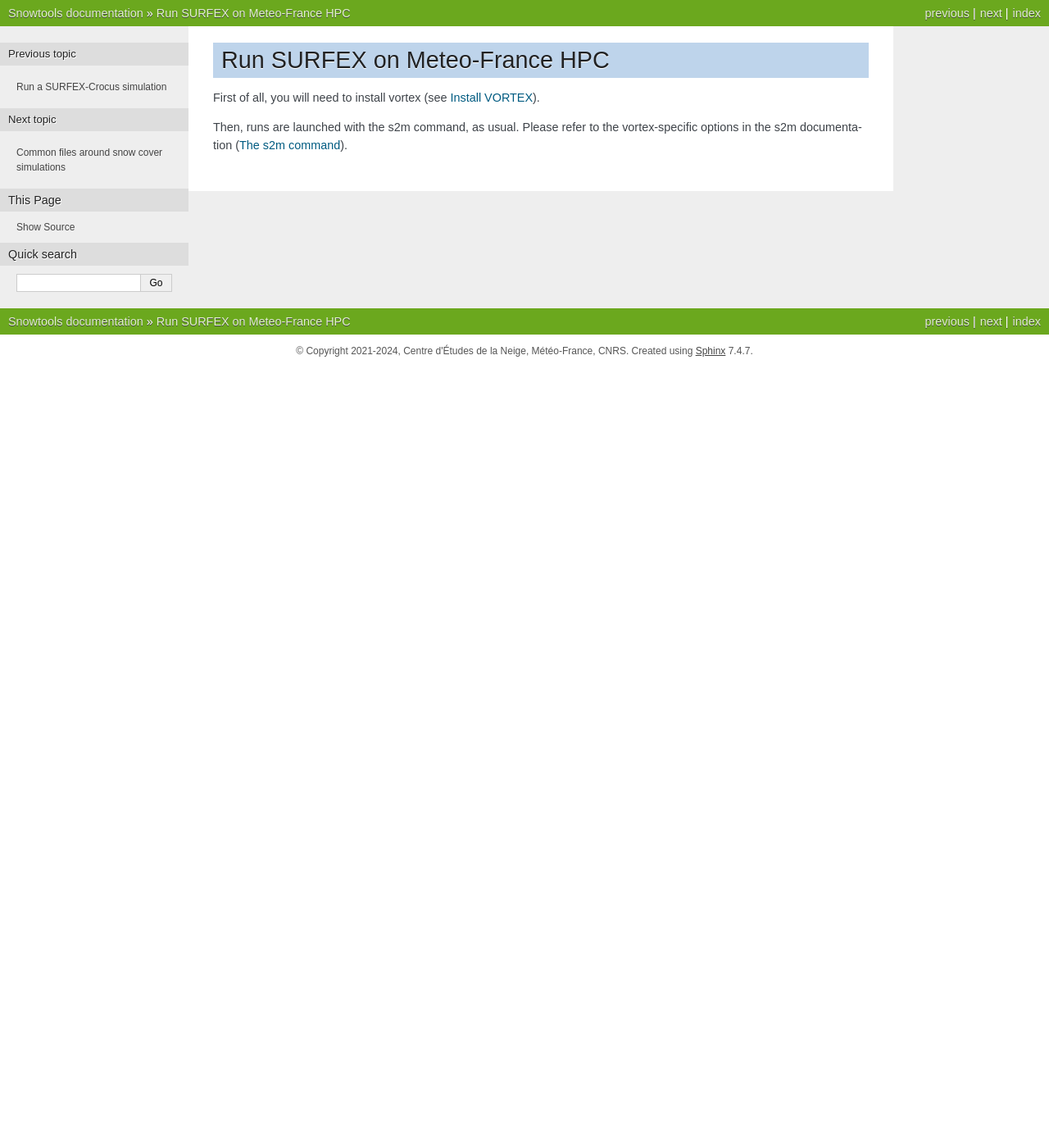
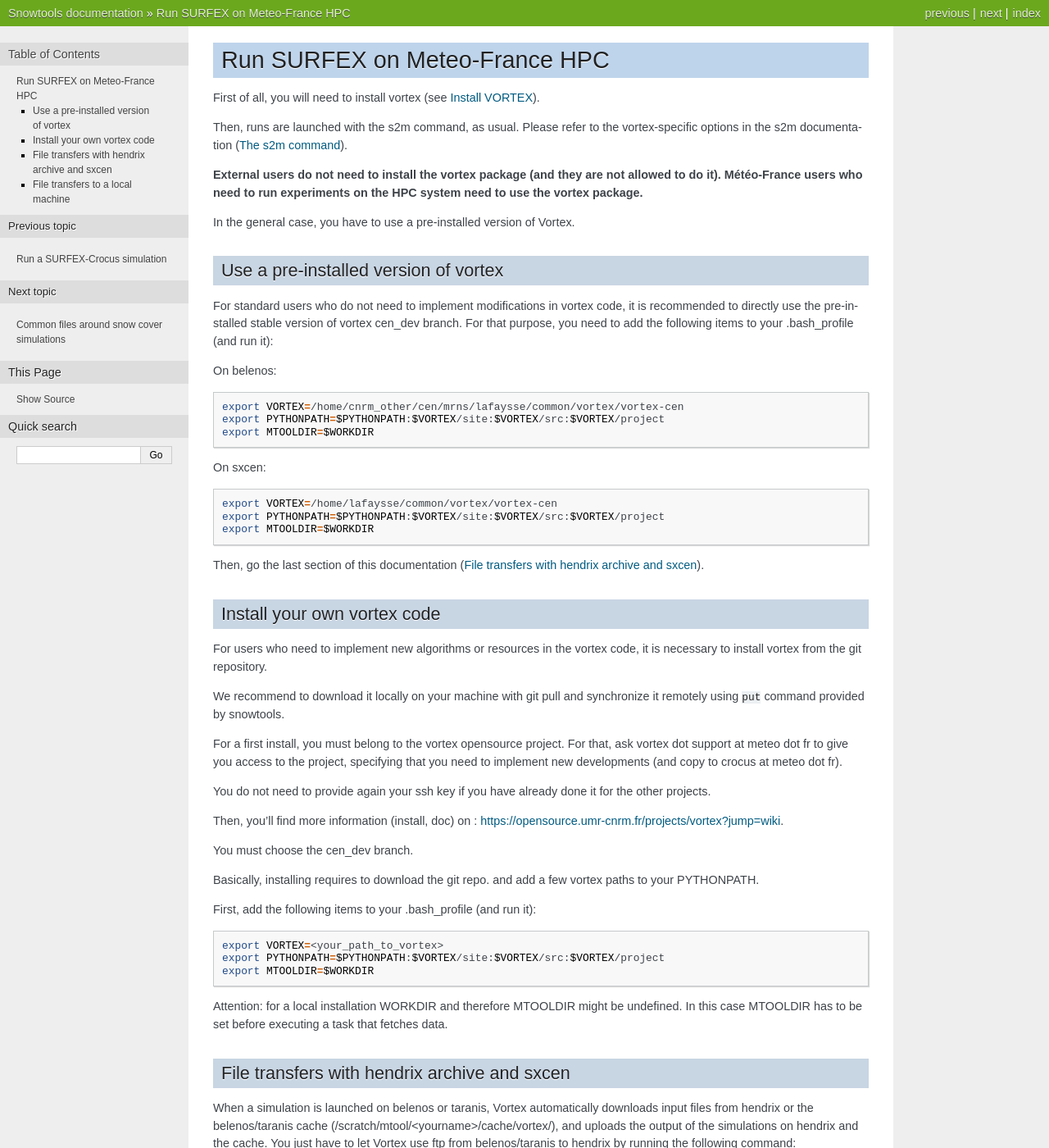
Before and after one commit to UMR-CNRM/snowtools, a Sphinx documentation site: the page built from doc/source/misc/surfex-hpc.rst, in a window 1280 px wide and 1400 px high. Shown: the whole window at 82% size. Built offline with Sphinx 7.4.7, drawn with Linux system fonts in a browser that asks for light colours; formulas are drawn with MathJax 3; some of the changed text lies outside the part shown.

Commit message:
Documentation: formatting

```diff
--- a/doc/source/misc/surfex-hpc.rst
+++ b/doc/source/misc/surfex-hpc.rst
@@ -4,3 +4,93 @@ Run SURFEX on Meteo-France HPC
 First of all, you will need to install vortex (see :ref:`install-vortex`).
 
 Then, runs are launched with the s2m command, as usual. Please refer to the vortex-specific options in the s2m documentation (:ref:`s2m-command`).
+
+
+
+**External users do not need to install the vortex package (and they are not allowed to do it). Météo-France users who need to run experiments on the HPC system need to use the vortex package.**
+
+In the general case, you have to use a pre-installed version of Vortex.
+
+Use a pre-installed version of vortex
+^^^^^^^^^^^^^^^^^^^^^^^^^^^^^^^^^^^^^
+
+For standard users who do not need to implement modifications in vortex code, it is recommended to directly use the pre-installed stable version of vortex cen_dev branch. For that purpose, you need to add the following items to your .bash_profile (and run it):
+
+On belenos:
+
+.. code-block:: bash
+
+   export VORTEX=/home/cnrm_other/cen/mrns/lafaysse/common/vortex/vortex-cen
+   export PYTHONPATH=$PYTHONPATH:$VORTEX/site:$VORTEX/src:$VORTEX/project
+   export MTOOLDIR=$WORKDIR
+
+On sxcen:
+
+.. code-block:: bash
+
+   export VORTEX=/home/lafaysse/common/vortex/vortex-cen
+   export PYTHONPATH=$PYTHONPATH:$VORTEX/site:$VORTEX/src:$VORTEX/project
+   export MTOOLDIR=$WORKDIR
+
+Then, go the last section of this documentation (:ref:`vortex-file-transfer`).
+
+Install your own vortex code
+^^^^^^^^^^^^^^^^^^^^^^^^^^^^
+
+For users who need to implement new algorithms or resources in the vortex code, it is necessary to install vortex from the git repository.
+
+We recommend to download it locally on your machine with git pull and synchronize it remotely using ``put`` command provided by snowtools.
+
+For a first install, you must belong to the vortex opensource project. For that, ask vortex dot support at meteo dot fr to give you access to the project, specifying that you need to implement new developments (and copy to crocus at meteo dot fr).
+
+You do not need to provide again your ssh key if you have already done it for the other projects.
+
+Then, you'll find more information (install, doc) on : https://opensource.umr-cnrm.fr/projects/vortex?jump=wiki.
+
+You must choose the cen_dev branch.
+
+Basically, installing requires to download the git repo. and add a few vortex paths to your PYTHONPATH.
+
+First, add the following items to your .bash_profile (and run it):
+
+.. code-block:: bash
+
+   export VORTEX=<your_path_to_vortex>
+   export PYTHONPATH=$PYTHONPATH:$VORTEX/site:$VORTEX/src:$VORTEX/project
+   export MTOOLDIR=$WORKDIR
+
+Attention: for a local installation WORKDIR and therefore MTOOLDIR might be undefined. In this case MTOOLDIR has to be set before executing a task that fetches data.
+
+.. _vortex-file-transfer:
+
+File transfers with hendrix archive and sxcen
+^^^^^^^^^^^^^^^^^^^^^^^^^^^^^^^^^^^^^^^^^^^^^
+
+When a simulation is launched on belenos or taranis, Vortex automatically downloads input files from hendrix or the belenos/taranis cache (/scratch/mtool/<yourname>/cache/vortex/), and uploads the output of the simulations on hendrix and the cache. You just have to let Vortex use ftp from belenos/taranis to hendrix by running the following command:
+
+.. code-block:: bash
+
+   ftmotpasse -h hendrix.meteo.fr -u <yourname>
+
+The same procedure applies if you'd like to upload light output data to any server other than hendrix, e.g. sxcen.cnrm.meteo.fr :
+
+.. code-block:: bash
+
+   ftmotpasse -h sxcen.cnrm.meteo.fr -u <yourname>
+
+Do not forget to re-run these commands every time you change your password (as Météo-France asks you on a yearly basis). Otherwise, the authentication for the trasfer of outputs will fail.
+
+File transfers to a local machine
+^^^^^^^^^^^^^^^^^^^^^^^^^^^^^^^^^
+
+Make sure that your user creditals for hendrix are stored in your .netrc file (in the home directory). There should be a line like::
+
+   machine hendrix.meteo.fr login <yourusername> password <yourpassword>
+
+and that only the user has read and write permissions for the .netrc file::
+
+   chmod og-rw .netrc
+
+(removes read and write permissions for group and other).
+
+That's it !
```
